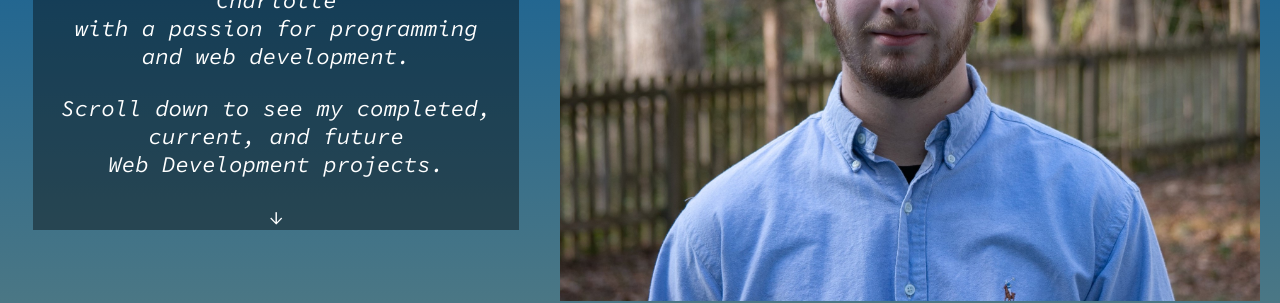
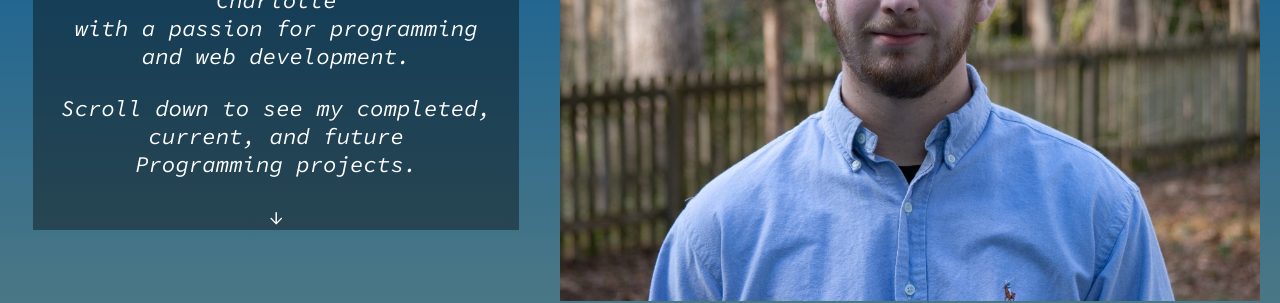
Before and after one commit to DCAdams103/My-Portfolio-Website, a Next.js app in the folder portfolio/: page / in a window 1280 px wide. Shown: the part 269-572 px from the top of the page. Built offline with nearby package versions, Linux system fonts and the light colour scheme.

Commit message:
Updated information

```diff
--- a/portfolio/package.json
+++ b/portfolio/package.json
@@ -13,6 +13,7 @@
     "next": "^13.0.6",
     "next-images": "^1.6.2",
     "react": "^18.2.0",
-    "react-dom": "^18.2.0"
+    "react-dom": "^18.2.0",
+    "sharp": "^0.32.5"
   }
 }
--- a/portfolio/pages/index.js
+++ b/portfolio/pages/index.js
@@ -31,7 +31,7 @@ export default function Home() {
             <header> Hi, I'm Dylan Adams. </header>
 
             <header>
-              I'm currently a Junior B.S. Computer Science student at UNC Charlotte  <br/>
+              I'm currently a Senior B.S. Computer Science student at UNC Charlotte  <br/>
               with a passion for programming <br/>
               and web development.
             </header>
@@ -39,7 +39,7 @@ export default function Home() {
             <header>
               Scroll down to see my completed,<br/>
               current, and future <br/>
-              Web Development projects.
+              Programming projects.
 
               {/* HTML for the Arrow */}
               <header style={{padding:0, paddingTop:'3vh'}}>
@@ -203,8 +203,8 @@ export default function Home() {
           I hope to accomplish and learn more about...
           <p></p>
           <ul>
-            <li> a Calendar Desktop and Web App </li>
-            <li> Authentication </li>
+            <li>C++ Paper Trading application</li>
+            <li>Python data visualization</li>
             <li> Redux </li>
             <li> Back-end development </li>
             <li> Databases </li>
```
Also changed, not shown: 1 other file (tests, documents, lock files or other folders).
